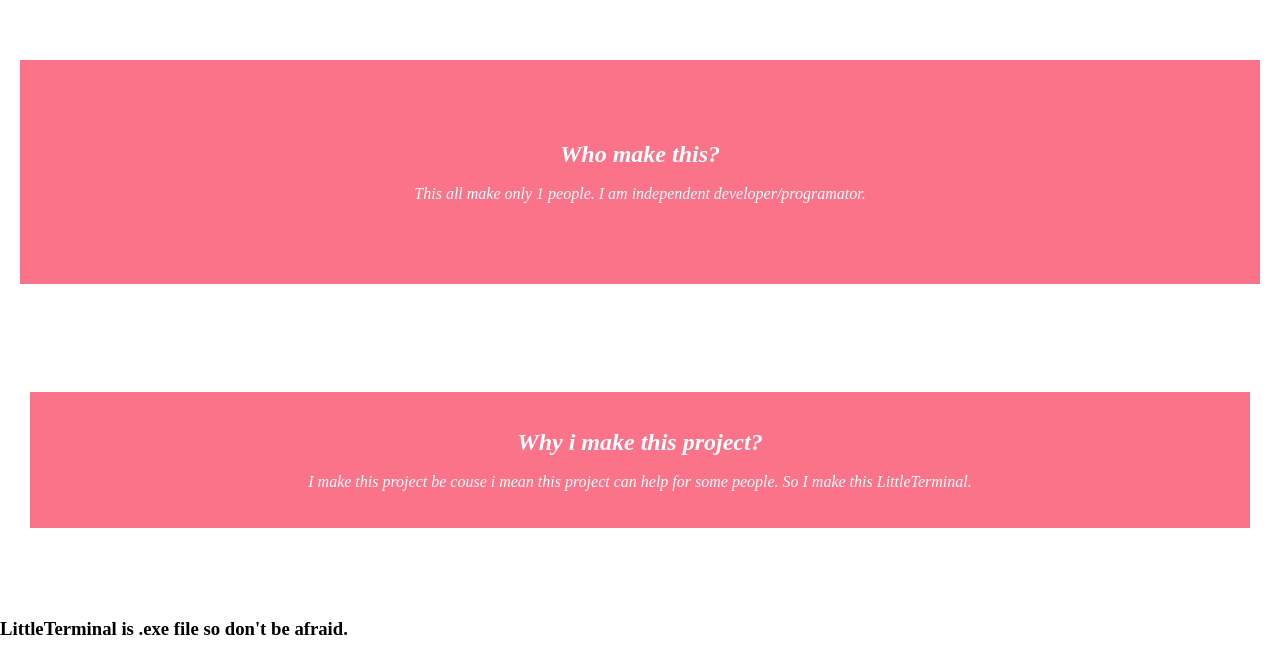
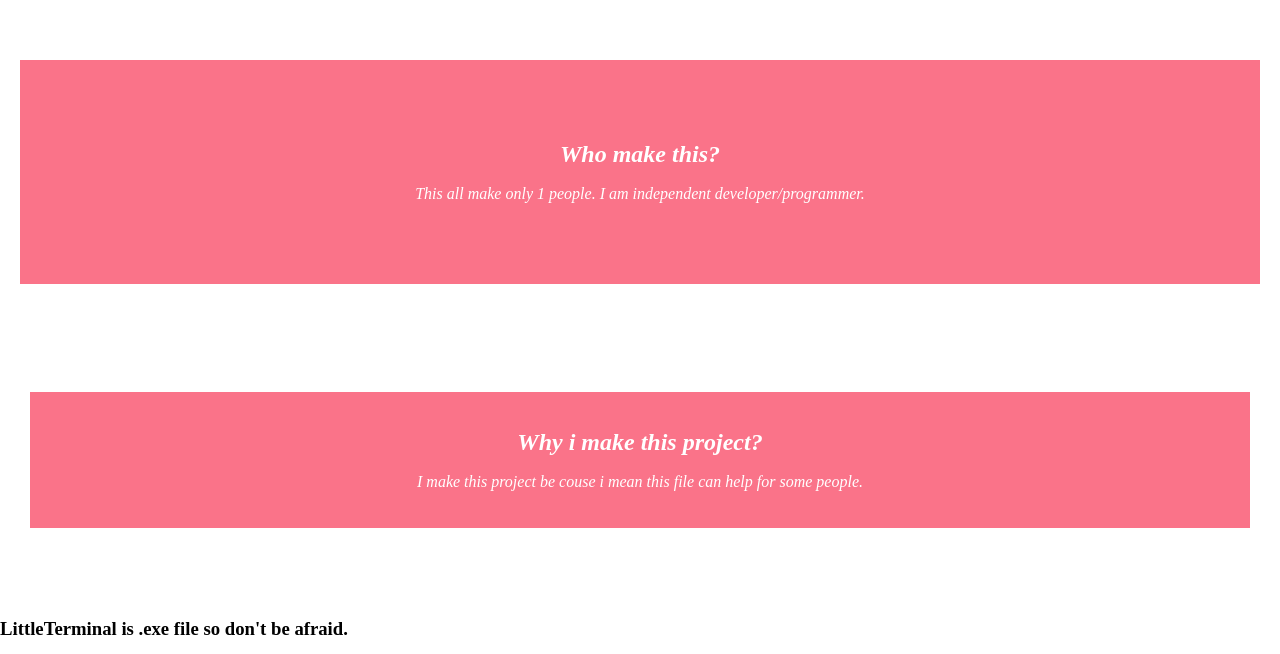
Before and after one commit to vertyx/littleTerminal, a plain HTML site: page About-LittleTerminal.html in a window 1280 px wide. Shown: the part 516-1170 px from the top of the page. Drawn offline with Linux system fonts and the light colour scheme; a web font is replaced by a local one.

Commit message:
Update About-LittleTerminal.html

```diff
--- a/About-LittleTerminal.html
+++ b/About-LittleTerminal.html
@@ -66,7 +66,7 @@
         <br>
         <div id="whoIam">
             <h2>Who make this?</h2>
-            <p id="Story">This all make only 1 people. I am independent developer/programator.</p>
+            <p id="Story">This all make only 1 people. I am independent developer/programmer.</p>
         </div>
         <txt>
             <br>
@@ -78,7 +78,7 @@
         </txt>
         <div id="Why">
             <h2>Why i make this project?</h2>
-            <p>I make this project be couse i mean this project can help for some people. So I make this LittleTerminal.</p>
+            <p>I make this project be couse i mean this file can help for some people.</p>
         </div>
         <br>
         <br>
```
